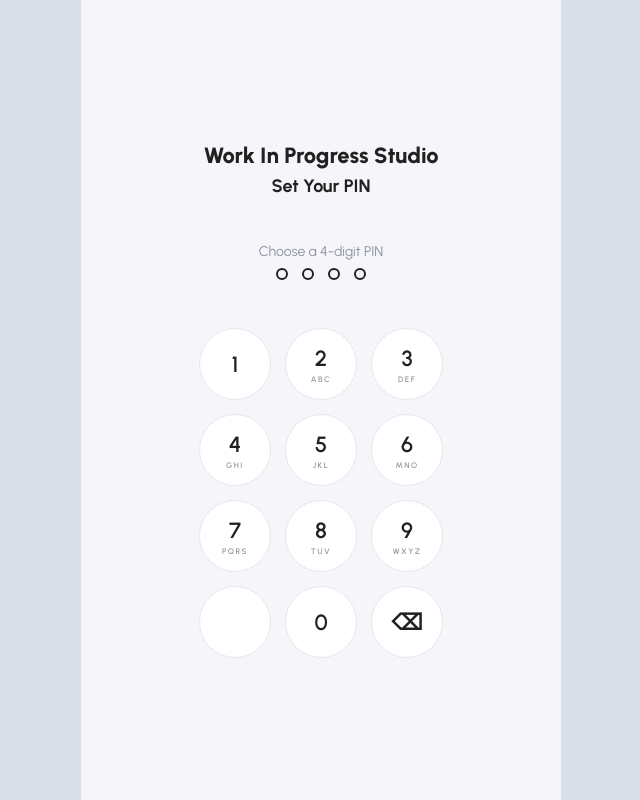
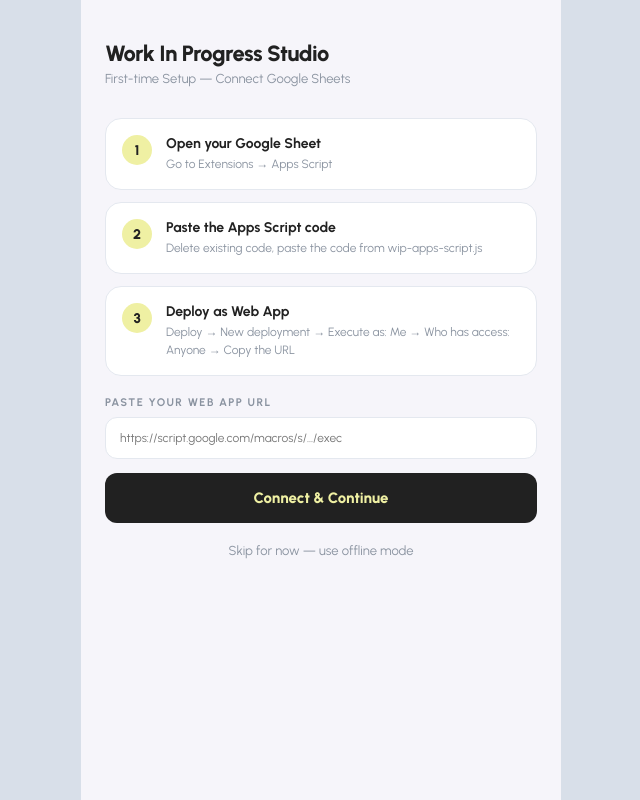
Before and after one commit to kathyengbaoxi-cmyk/wip-studio, a plain HTML site: page index.html in a window 1280 px wide. Shown: the whole page, without its empty margins (319-959 px from the left). Drawn offline with Linux system fonts and the light colour scheme.

Commit message:
Update index.html

```diff
--- a/index.html
+++ b/index.html
@@ -77,8 +77,8 @@
 // ── State ────────────────────────────────────────────────────────
 var S={
   // Google Sheets config
-  apiUrl: ld("wip_apiUrl","https://script.google.com/macros/s/AKfycbwsC3OtVLdG-Dcgvhy5KR6NROtz1EOFJSOK-x0_C4lbHnDJW8jzpesLhrpqzUDTLMKHAQ/exec"),  // Web App URL
-  configured: ld("wip_configured",true),
+  apiUrl: ld("wip_apiUrl",""),  // Web App URL from Apps Script deployment
+  configured: ld("wip_configured",false),
   // Auth
   unlocked:false,
   pin:ld("wip_pin",""),
```
